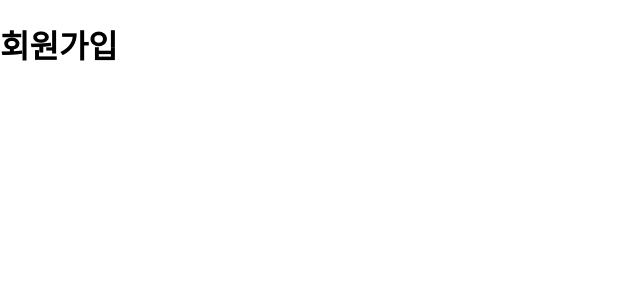
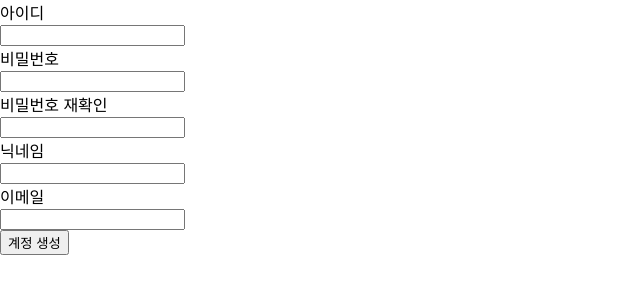
Before and after one commit to 1sTeam/react-spring-chat-frontend, a React (Create React App) app: page /signUp in a window 1280 px wide. Shown: the top 300 px of the page, without its empty margins (0-640 px from the left). Built offline with nearby package versions, Linux system fonts and the light colour scheme.

Commit message:
[Feat] : 회원가입 폼 생성

```diff
--- a/src/routers/SignUp.js
+++ b/src/routers/SignUp.js
@@ -1,7 +1,30 @@
+import { useState } from "react";
+
 function SignUp() {
+  const [newAccount, setNewAccount] = useState({
+    email: "",
+    nickname: "",
+    ID: "",
+    pwd: "",
+  });
+  const [chkPwd, setchkPwd] = useState("");
+
   return (
     <div>
-      <h1>회원가입</h1>
+      <form>
+        <div>아이디</div>
+        <input type="text" name="ID" />
+        <div>비밀번호</div>
+        <input type="password" name="pwd" />
+        <div>비밀번호 재확인</div>
+        <input type="password" name="chkpassword" />
+        <div>닉네임</div>
+        <input type="text" name="nickname" />
+        <div>이메일</div>
+        <input type="text" name="email" />
+        <br />
+        <input type="submit" value="계정 생성" />
+      </form>
     </div>
   );
 }
```
